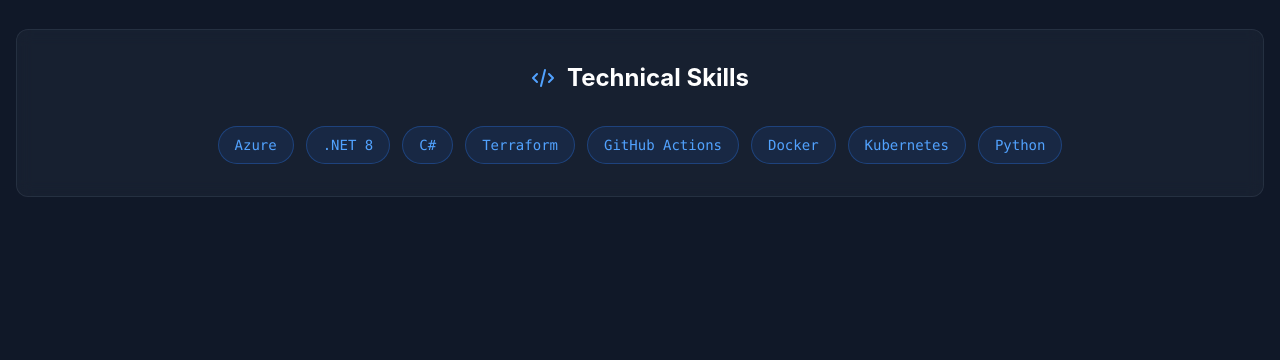
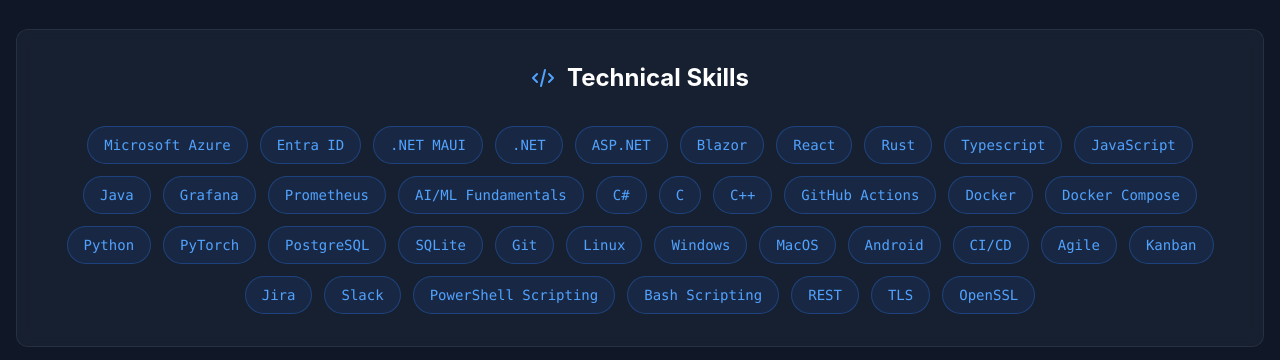
Before and after one commit to AndrewBazen/AndrewBazen.github.io, a React (Vite) app in the folder my-portfolio/: page / in a window 1280 px wide. Shown: the part 2160-2520 px from the top of the page. Built offline with nearby package versions, Linux system fonts and the light colour scheme.

Commit message:
Update About component: expand skills list to include additional technologies and frameworks for a more comprehensive overview.

```diff
--- a/my-portfolio/src/components/About.jsx
+++ b/my-portfolio/src/components/About.jsx
@@ -3,7 +3,12 @@
 import { motion } from 'framer-motion';
 
 export default function About() {
-  const skills = ['Azure', '.NET 8', 'C#', 'Terraform', 'GitHub Actions', 'Docker', 'Kubernetes', 'Python'];
+  const skills = ['Microsoft Azure', 'Entra ID', '.NET MAUI', '.NET', 'ASP.NET', 'Blazor', 'React', 'Rust', 'Typescript',
+    'JavaScript', 'Java', 'Grafana', 'Prometheus', 'AI/ML Fundamentals', 'C#', 'C',
+    'C++', 'GitHub Actions', 'Docker', 'Docker Compose', 'Python', 'PyTorch', 'PostgreSQL', 'SQLite', 'Git',
+    'Linux', 'Windows', 'MacOS', 'Android', 'CI/CD', 'Agile', 'Kanban', 'Jira', 'Slack',
+    'PowerShell Scripting', 'Bash Scripting', 'REST', 'TLS', 'OpenSSL',]
+
 
   const certifications = [
     { name: 'Microsoft Certified: Azure AI Fundamentals (AI-900)', progress: 75, status: 'In Progress' },
```
